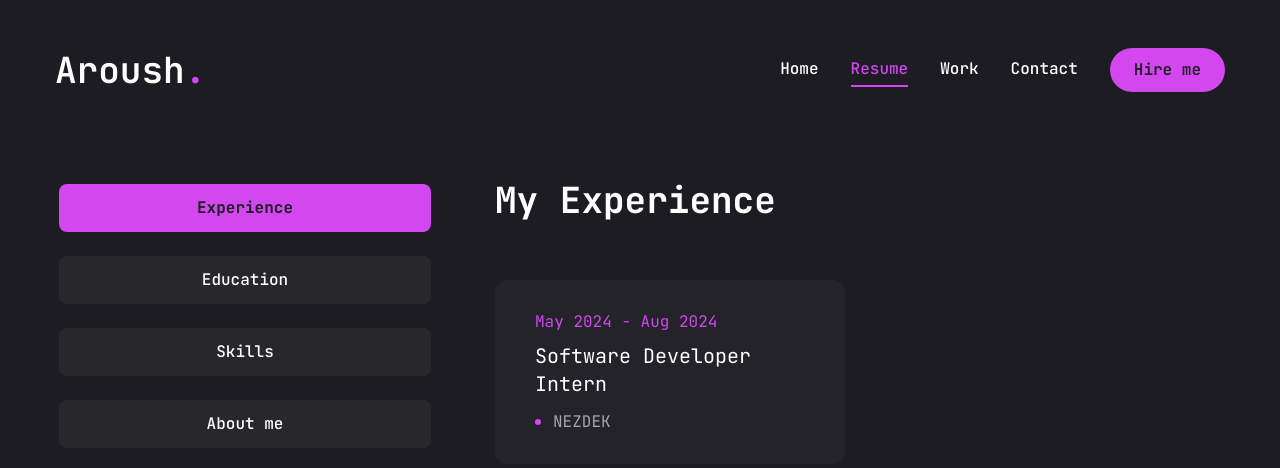
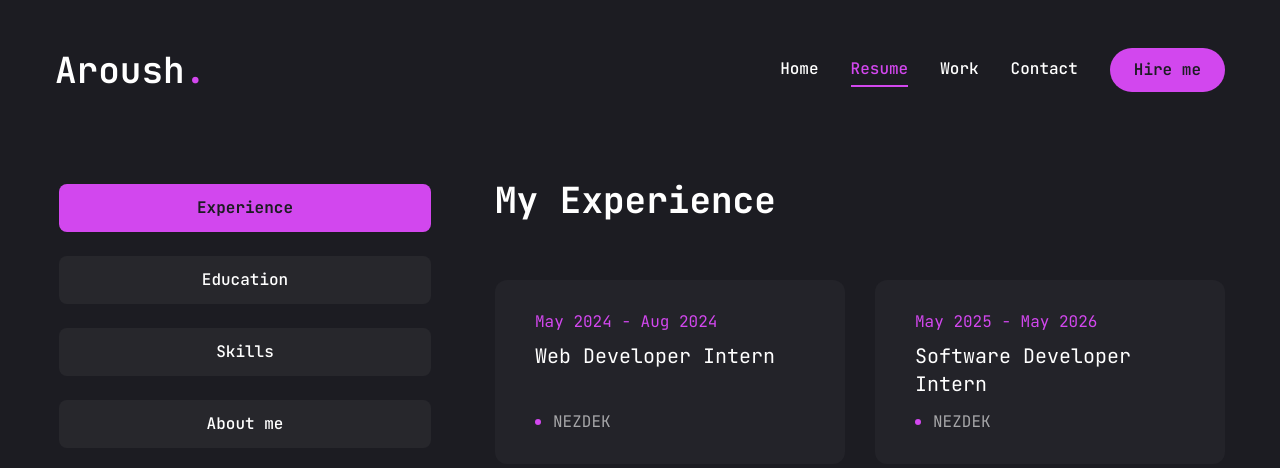
Before and after one commit to aroushq1/PersonalPortfolio, a Next.js app in the folder portfolio/: page /resume in a window 1280 px wide. Shown: the top 468 px of the page. Built offline with nearby package versions, Linux system fonts and the light colour scheme.

Commit message:
updating resume section

```diff
--- a/portfolio/app/resume/page.jsx
+++ b/portfolio/app/resume/page.jsx
@@ -33,8 +33,13 @@ const experience = {
   items: [
     {
       company: "NEZDEK",
+      position: "Web Developer Intern",
+      duration: "May 2024 - Aug 2024",
+    },
+        {
+      company: "NEZDEK",
       position: "Software Developer Intern",
-      duration: "May 2024 - Aug 2024",
+      duration: "May 2025 - May 2026",
     },
   ],
 };
```
